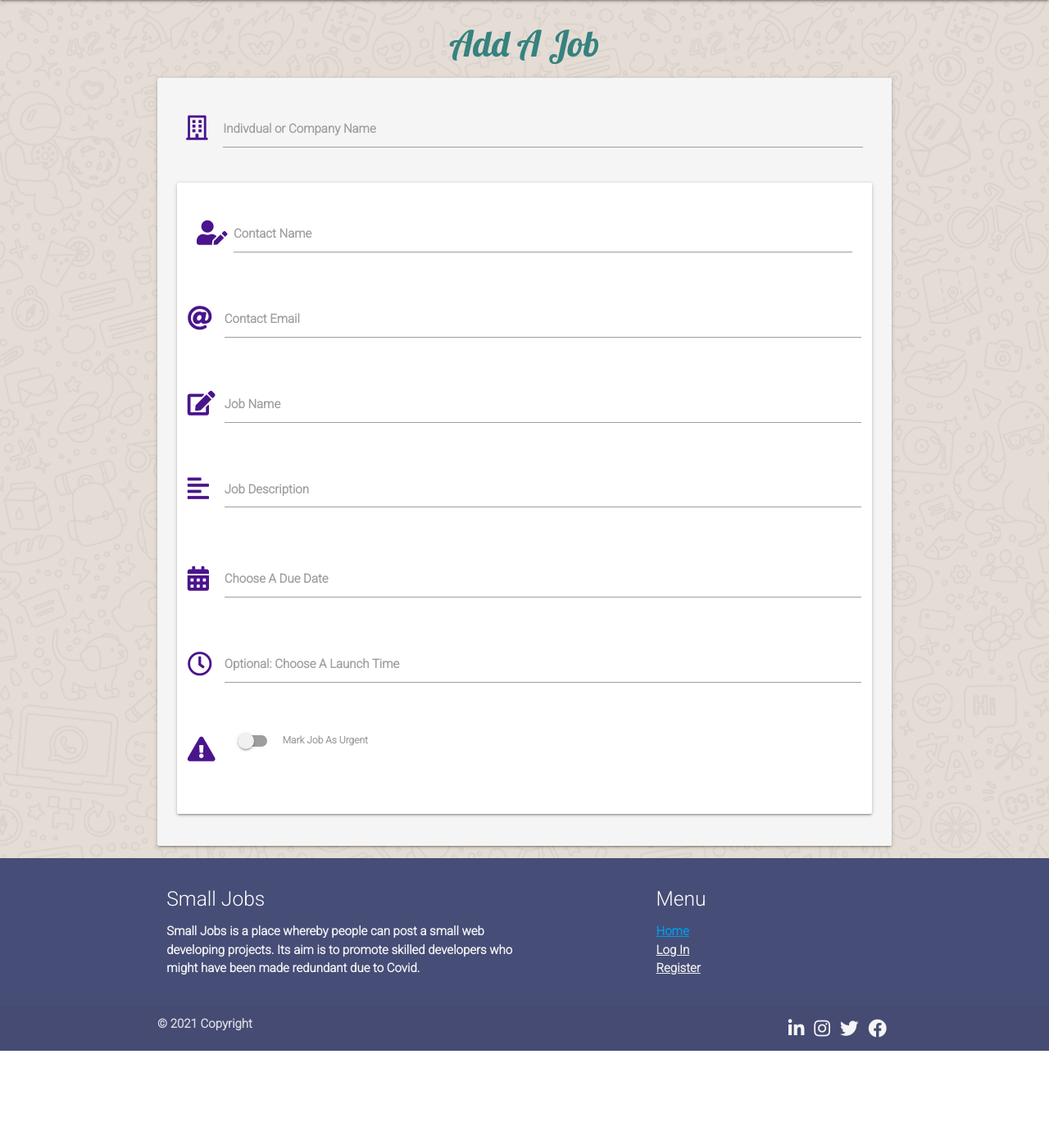
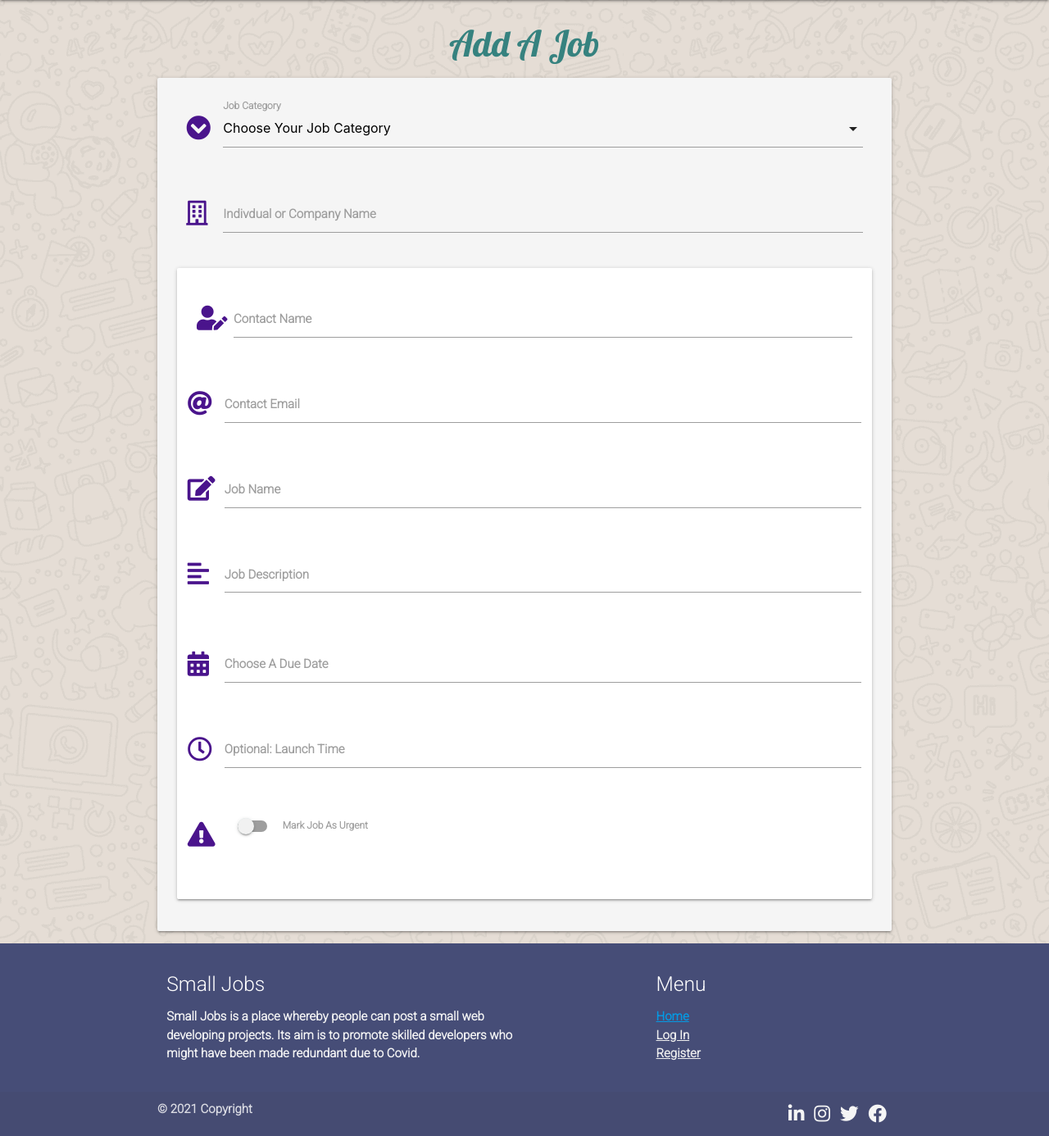
Before and after one commit to mickmccann/MS3-Small-Jobs, a Flask app: page /add_jobs in a window 1280 px wide. Shown: the part 64-1450 px from the top of the page at 82% size. Before the commit the page ends 1346 px from the top, so only its background shows below. Run offline with Flask 2, Linux system fonts and the light colour scheme; data that the repository does not hold is empty; some libraries are stand-ins or nearby versions.

Commit message:
Added job categories dropdown and wired up to database

```diff
--- a/app.py
+++ b/app.py
@@ -101,7 +101,8 @@ def logout():
 
 @app.route("/add_jobs")
 def add_jobs():
-    return render_template("add_jobs.html")
+    categories = mongo.db.categories.find().sort("category_name", 1)
+    return render_template("add_jobs.html", categories=categories)
 
 
 if __name__ == "__main__":
--- a/static/script/js/script.js
+++ b/static/script/js/script.js
@@ -13,4 +13,5 @@ $(document).ready(function () {
         }
     });
     $('.timepicker').timepicker();
+    $('select').formSelect();
 });
--- a/templates/add_jobs.html
+++ b/templates/add_jobs.html
@@ -5,6 +5,18 @@
 
 <div class="row card-panel grey lighten-4">
     <form class="col s12" method="POST" action="">
+        <div class="row">
+            <div class="input-field col s12">
+                <i class="fas fa-chevron-circle-down prefix purple-text text-darken-4"></i>
+                <select id="category_name" name="category_name" class="validate" required>
+                    <option value="" disabled selected>Choose Your Job Category</option>
+                    {% for category in categories %}
+                        <option value="{{ category.category_name }}">{{ category.category_name }}</option>
+                    {% endfor %}
+                </select>
+                <label for="category_name">Job Category</label>
+            </div>
+        </div>
         <div class="row">
             <div class="input-field col s12">
                 <i class="far fa-building prefix purple-text text-darken-4"></i>
@@ -66,7 +78,7 @@
             <div class="input-field col s12">
                 <i class="far fa-clock prefix purple-text text-darken-4"></i>
                 <input id="launch_time" name="launch_time" type="text" class="timepicker">
-                <label for="launch_time">Optional: Choose A Launch Time</label>
+                <label for="launch_time">Optional: Launch Time</label>
             </div>
         </div>
         <div class="row">
```
